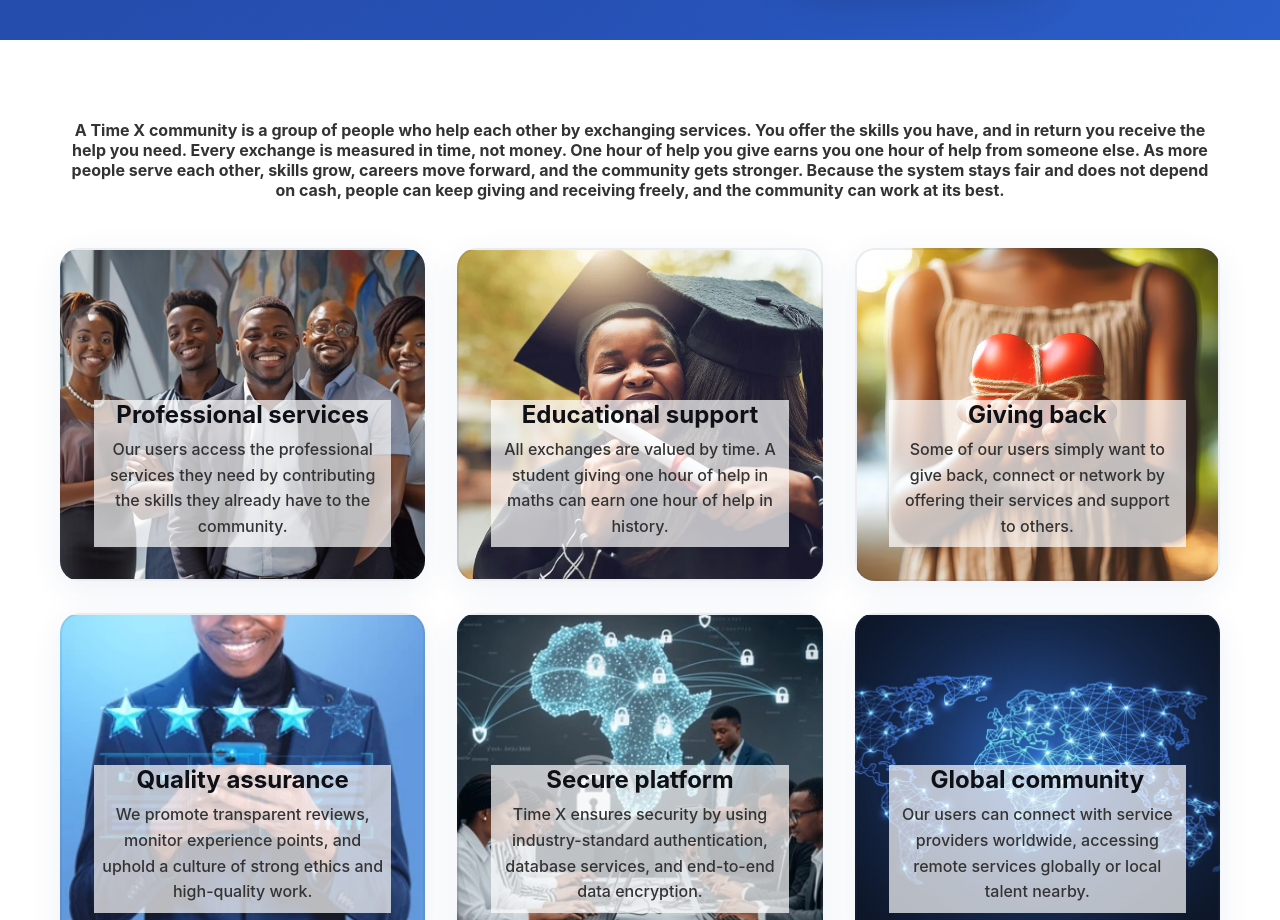
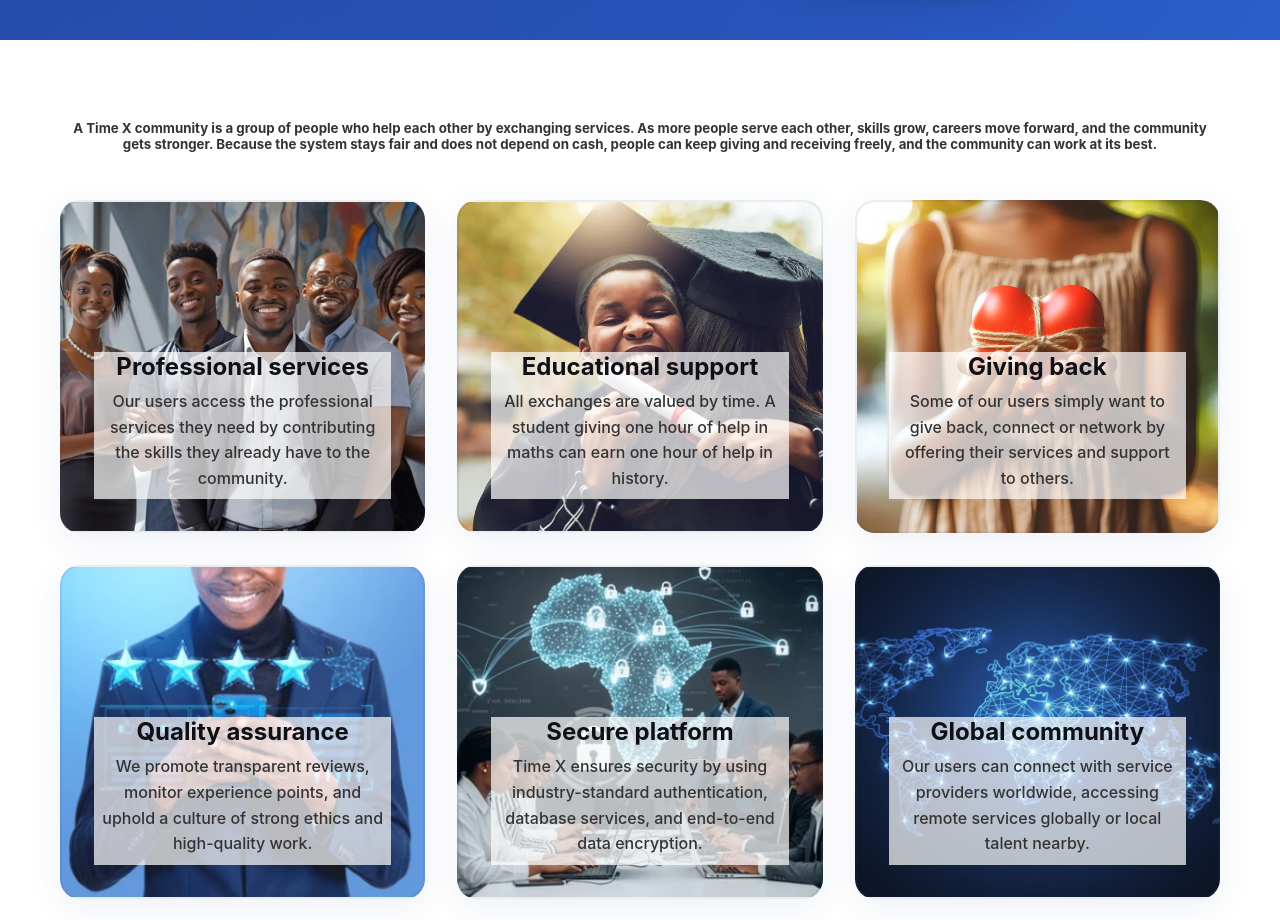
Before and after one commit to human0/timeX, a plain HTML site: page index.html in a window 1280 px wide. Shown: the part 840-1760 px from the top of the page. Drawn offline with Linux system fonts and the light colour scheme; no server answers.

Commit message:
community copy update

```diff
--- a/index.html
+++ b/index.html
@@ -218,7 +218,10 @@
         <!-- Features Section -->
         <section class="features">
             <div class="container">
-                <h4 style="text-align: center;">A Time X community is a group of people who help each other by exchanging services. You offer the skills you have, and in return you receive the help you need. Every exchange is measured in time, not money. One hour of help you give earns you one hour of help from someone else. As more people serve each other, skills grow, careers move forward, and the community gets stronger. Because the system stays fair and does not depend on cash, people can keep giving and receiving freely, and the community can work at its best.</h4>
+                <h5 style="text-align: center;">
+                    A Time X community is a group of people who help each other by exchanging services. As more people serve each other, skills grow, careers move forward, and the community gets stronger.
+                    Because the system stays fair and does not depend on cash, people can keep giving and receiving freely, and the community can work at its best.
+                </h5>
                  <div class="features-grid">
                     <div class="feature-card">
                         <h3>Professional services</h3>
```
